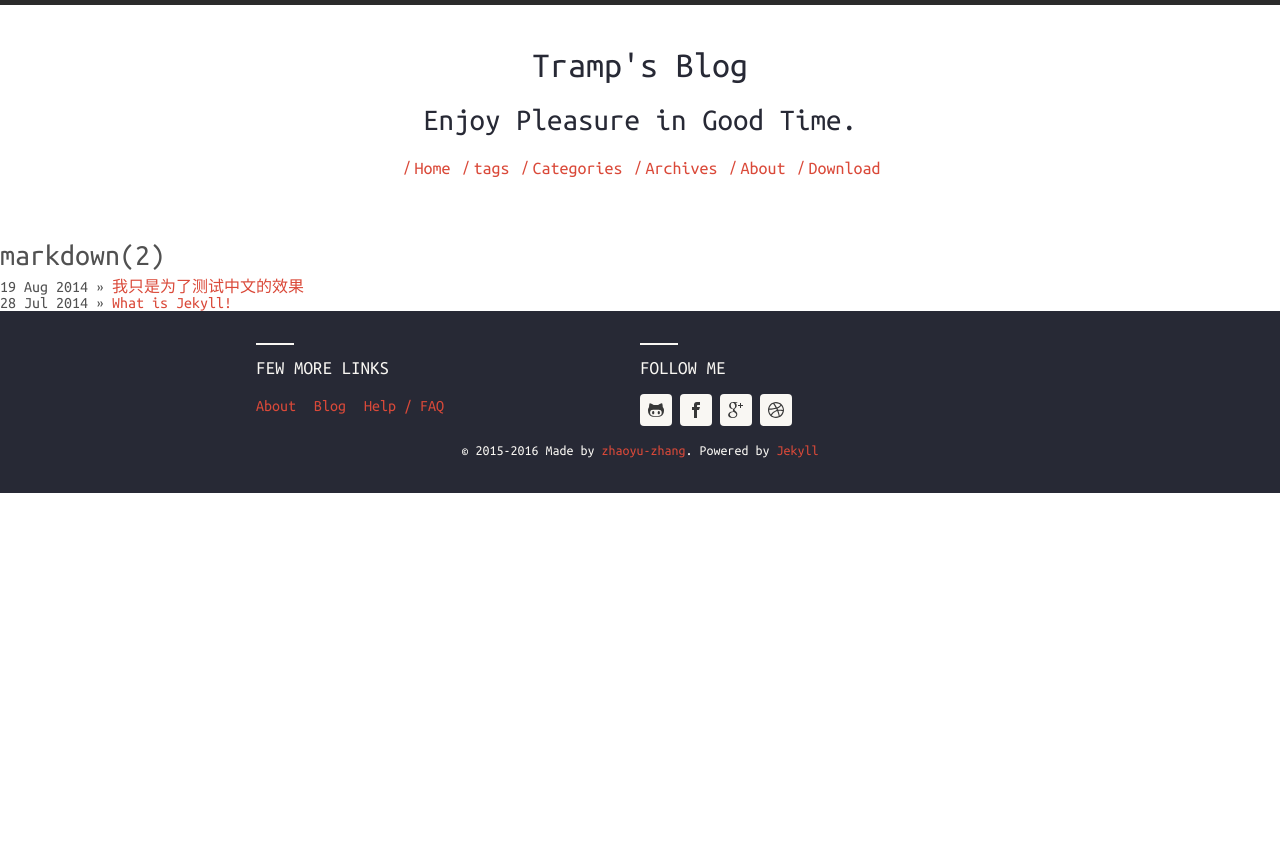
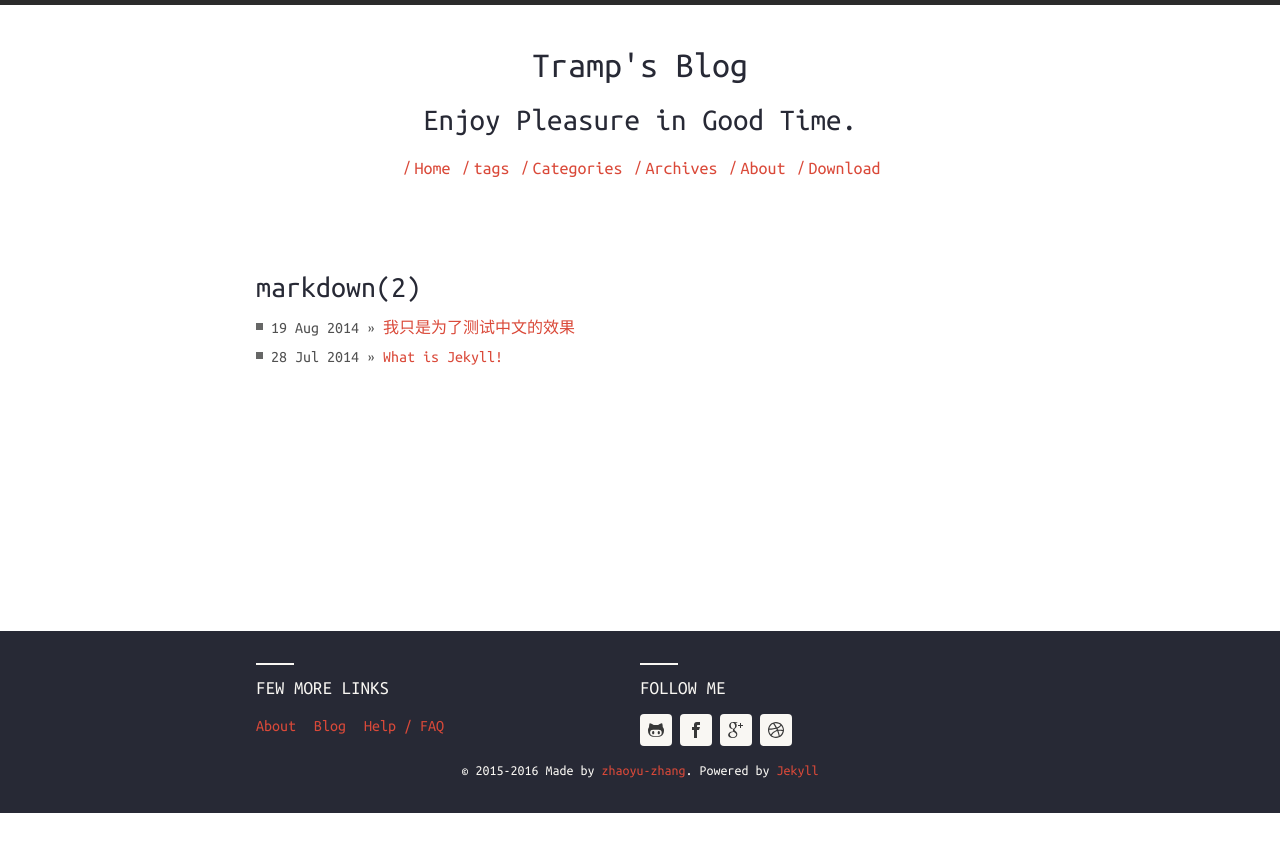
Before and after one commit to MRK1129/zhangzhaoyu.github.io, a Jekyll site: the page built from tags.md, in a window 1280 px wide. Shown: the top 852 px of the page. Built offline with Jekyll 4.4.1, drawn with Linux system fonts in a browser that asks for light colours; nearby versions of some CDN libraries.

Commit message:
update info

```diff
--- a/tags.md
+++ b/tags.md
@@ -3,13 +3,13 @@ layout: default
 title: Tags
 permalink: /tags/
 ---
-<div>
-{% for tag in site.tags %}
-  <a name="{{ tag[0] }}"></a><h3>{{ tag[0] }}({{ tag[1].size }})</h3>
-  <ul>
-   {% for post in tag[1] %}
-     <li><span>{{ post.date | date_to_string }}</span> &raquo; <a href="{{ post.url }}">{{ post.title }}</a></li>
-   {% endfor %}
-  </ul>
-{% endfor %}
+<div class="page-content wc-container">
+  {% for tag in site.tags %}
+    <a name="{{ tag[0] }}"></a><h3>{{ tag[0] }}({{ tag[1].size }})</h3>
+    <ul class="posts">
+     {% for post in tag[1] %}
+       <li><span>{{ post.date | date_to_string }}</span> &raquo; <a href="{{ post.url }}">{{ post.title }}</a></li>
+     {% endfor %}
+    </ul>
+  {% endfor %}
 </div>
```
Also changed, not shown: categories.md (+2 -2 lines).
